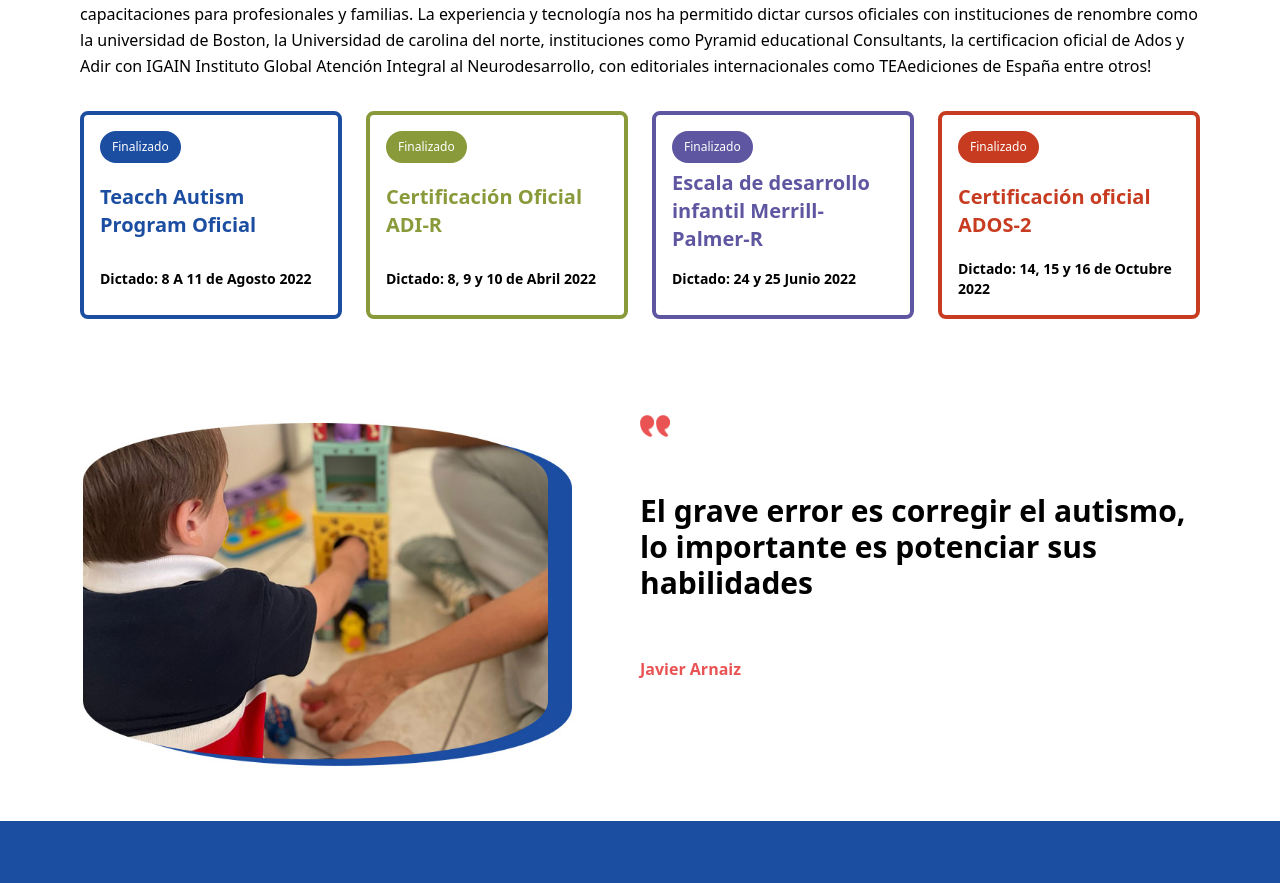
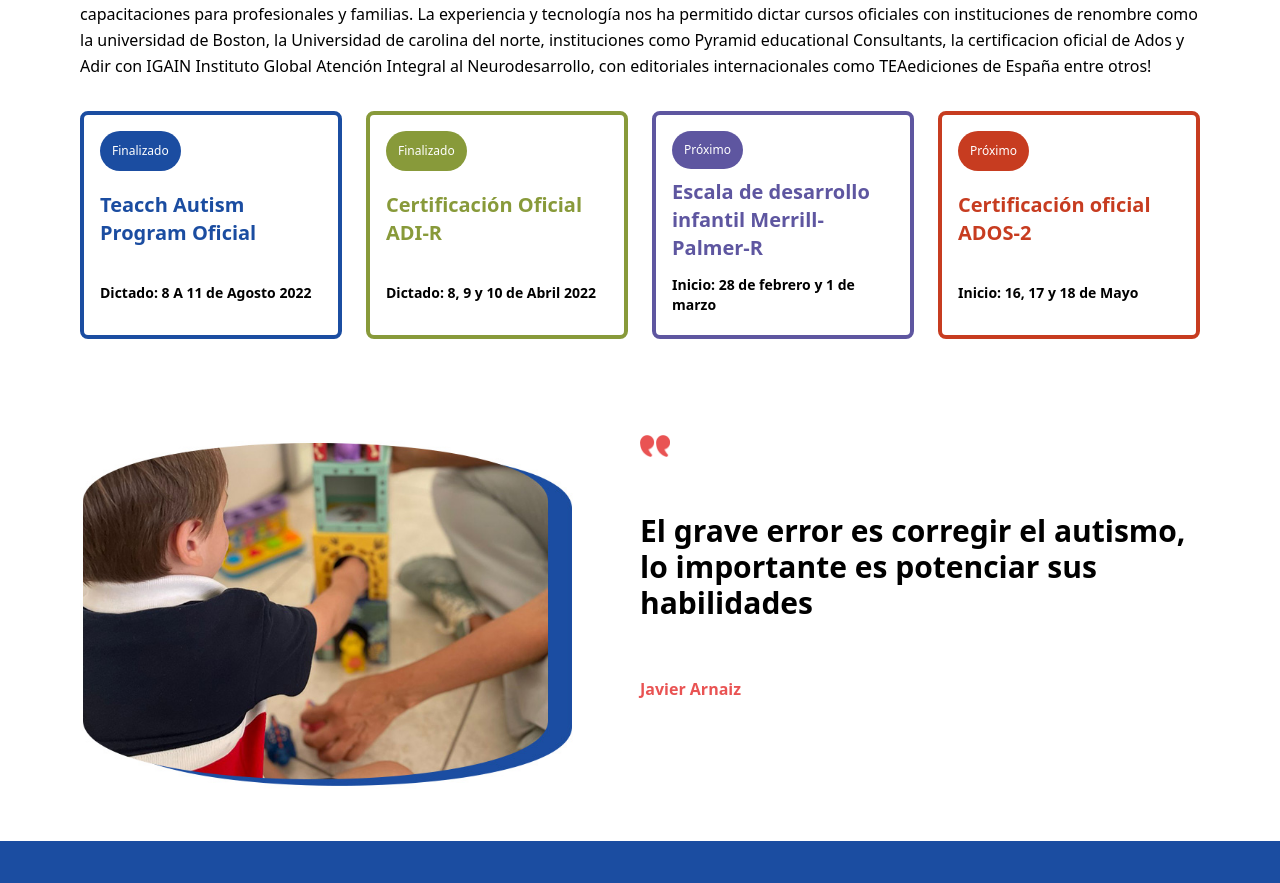
Before and after one commit to tomaslami/act-upd, a Next.js app: page / in a window 1280 px wide. Shown: the part 1325-2208 px from the top of the page. Built offline with nearby package versions, Linux system fonts and the light colour scheme; no server answers.

Commit message:
fecha de cursos modificada

```diff
--- a/src/components/Courses.tsx
+++ b/src/components/Courses.tsx
@@ -39,15 +39,15 @@ export default function Courses() {
       color: 'green',
     },
     {
-      status: 'Finalizado',
+      status: 'Próximo',
       title: 'Escala de desarrollo infantil Merrill-Palmer-R',
-      date: 'Dictado: 24 y 25 Junio 2022',
+      date: 'Inicio: 28 de febrero y 1 de marzo',
       color: 'purple',
     },
     {
-      status: 'Finalizado',
+      status: 'Próximo',
       title: 'Certificación oficial ADOS-2',
-      date: 'Dictado: 14, 15 y 16 de Octubre 2022',
+      date: 'Inicio: 16, 17 y 18 de Mayo',
       color: 'red',
     },
   ]
```
